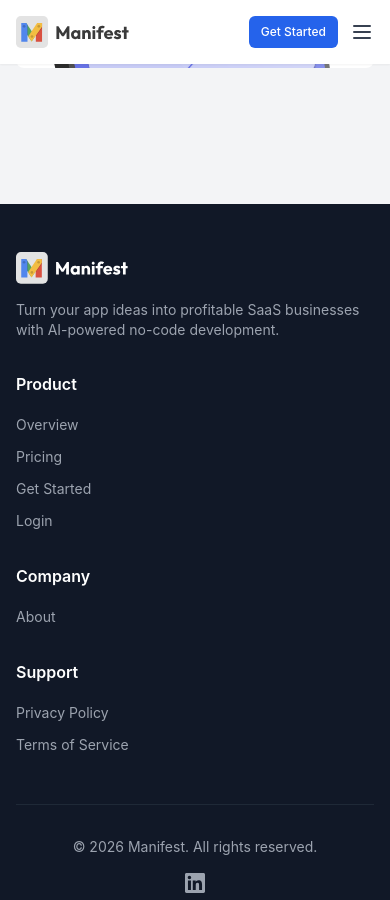
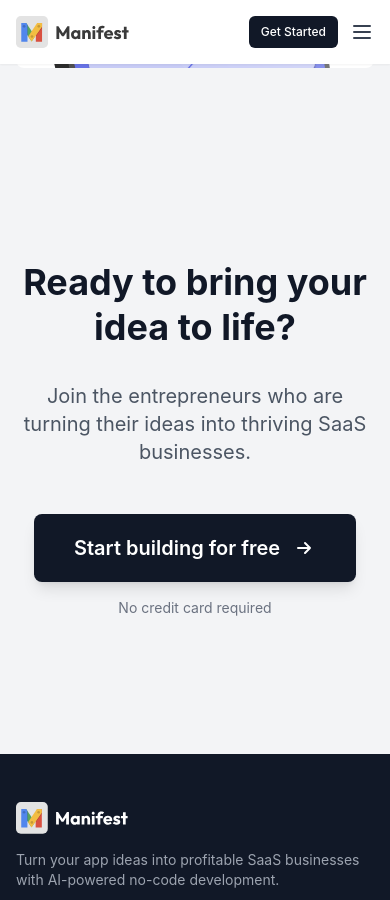
Before and after one commit to madewithmanifest/marketing, a Jekyll site: the page built from index.md, in a window 390 px wide and 900 px high, scrolled down 5522 px. Built offline with Jekyll 4.4.1, drawn with Linux system fonts in a browser that asks for light colours; nearby versions of some CDN libraries.

Commit message:
Enhance site aesthetics by implementing an animated gradient background in the hero section of index.md and index.html. Introduce a new call-to-action section encouraging users to start building for free. Update navigation bar styles across multiple pages for consistency and improved user experience.

```diff
--- a/index.md
+++ b/index.md
@@ -8,11 +8,29 @@ description: Transform your app idea into a thriving SaaS business. Manifest pro
   body {
     overflow-x: hidden;
   }
+
+  @keyframes gradientShift {
+    0% {
+      background-position: 0% 50%;
+    }
+    50% {
+      background-position: 100% 50%;
+    }
+    100% {
+      background-position: 0% 50%;
+    }
+  }
+
+  .animated-gradient {
+    background: linear-gradient(-45deg, #5186ED, #416CC0, #4f6de0, #3a5cb8, #5c8df0, #4C56C0);
+    background-size: 400% 400%;
+    animation: gradientShift 15s ease infinite;
+  }
 </style>
 
 
 <!-- Blue gradient hero section -->
-<div class="bg-gradient-to-br from-blue-600 via-blue-700 to-indigo-800 relative overflow-hidden min-h-screen flex items-center -mt-16 pt-16">
+<div class="animated-gradient relative overflow-hidden min-h-screen flex items-center -mt-16 pt-16">
 
   <div class="relative mx-auto w-full max-w-[900px] px-4 sm:px-0 py-20">
     <div class="text-center space-y-8 mb-16">
@@ -164,5 +182,27 @@ description: Transform your app idea into a thriving SaaS business. Manifest pro
   image_position_top="350px"
 %}
 
+<!-- Final CTA Section -->
+<div class="relative mx-auto w-full max-w-[900px] px-4 sm:px-0 py-24">
+  <div class="text-center space-y-8">
+    <h2 class="text-4xl sm:text-5xl lg:text-6xl font-bold text-gray-900 leading-tight">
+      Ready to bring your idea to life?
+    </h2>
+    <p class="text-xl sm:text-2xl text-gray-600 max-w-2xl mx-auto">
+      Join the entrepreneurs who are turning their ideas into thriving SaaS businesses.
+    </p>
+    <div class="pt-4">
+      <a href="https://app.madewithmanifest.com/login?onboarding=1" class="inline-flex items-center bg-gray-900 hover:bg-gray-800 text-white font-semibold px-10 py-5 rounded-lg text-xl transition-all duration-200 shadow-lg hover:shadow-xl transform hover:-translate-y-0.5">
+        Start building for free
+        <svg class="ml-3 w-6 h-6" fill="none" stroke="currentColor" viewBox="0 0 24 24">
+          <path stroke-linecap="round" stroke-linejoin="round" stroke-width="2" d="M13 7l5 5m0 0l-5 5m5-5H6"></path>
+        </svg>
+      </a>
+      <p class="mt-4 text-sm text-gray-500">
+        No credit card required
+      </p>
+    </div>
+  </div>
+</div>
 
 </div>
```
Also changed, not shown: _layouts/default.html (+4 -4 lines), 6 other files.
